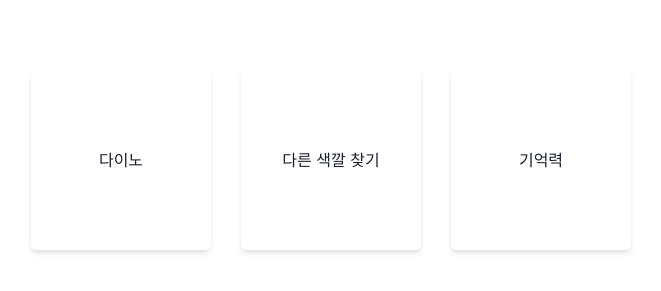
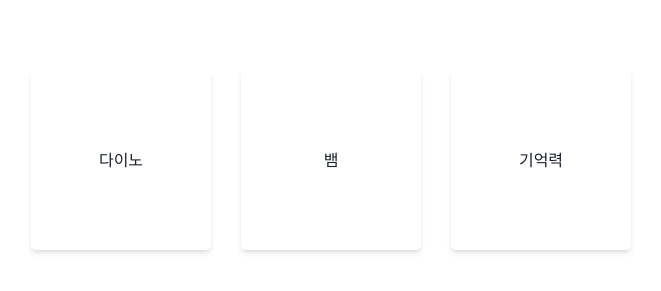
Before and after one commit to GAME-EE/client, a Next.js app: page / in a window 1280 px wide. Shown: the part 317-608 px from the top of the page, without its empty margins (309-970 px from the left). Built offline with nearby package versions, Linux system fonts and the light colour scheme.

Commit message:
chore: 다른 색깔 찾기에서 뱀 게임으로 변경

```diff
--- a/src/constants.ts
+++ b/src/constants.ts
@@ -1,7 +1,7 @@
 export const ROUTES = Object.freeze({
   HOME: '/',
   DYNO: '/game/dyno',
-  FIND_DIFFERENT_COLOR: '/game/find-different-color',
+  SNAKE: '/game/snake',
   MEMORY: '/game/memory',
 });
 
--- a/src/pages/index.tsx
+++ b/src/pages/index.tsx
@@ -38,7 +38,7 @@ const Home: NextPage = () => {
           rowGap="30px"
         >
           <HomeGameButton href={ROUTES.DYNO}>다이노</HomeGameButton>
-          <HomeGameButton href={ROUTES.FIND_DIFFERENT_COLOR}>다른 색깔 찾기</HomeGameButton>
+          <HomeGameButton href={ROUTES.SNAKE}>뱀</HomeGameButton>
           <HomeGameButton href={ROUTES.MEMORY}>기억력</HomeGameButton>
         </Box>
       </Box>
```
Also changed, not shown: src/pages/game/find-different-color.tsx (deleted, +0 -7 lines), src/pages/game/snake.tsx (added, +15 -0 lines).
